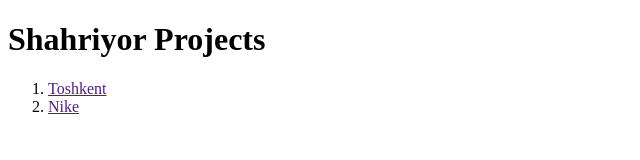
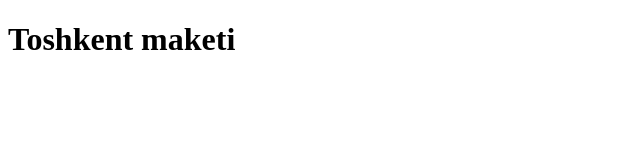
Before and after one commit to Shahriyordev404/shahriyordev, a plain HTML site: page index.html in a window 1280 px wide. Shown: the whole page, without its empty margins (0-640 px from the left). Drawn offline with Linux system fonts and the light colour scheme.

Commit message:
dsfgjgh
fgdj

```diff
--- a/index.html
+++ b/index.html
@@ -10,12 +10,9 @@
 <body>
 
 
-    <h1> Shahriyor Projects</h1>
+    <h1> Toshkent maketi</h1>
 
-    <ol type="1">
-        <li><a href="">Toshkent</a></li>
-        <li><a href="">Nike</a></li>
-    </ol>
+
 
 
 </body>
```
